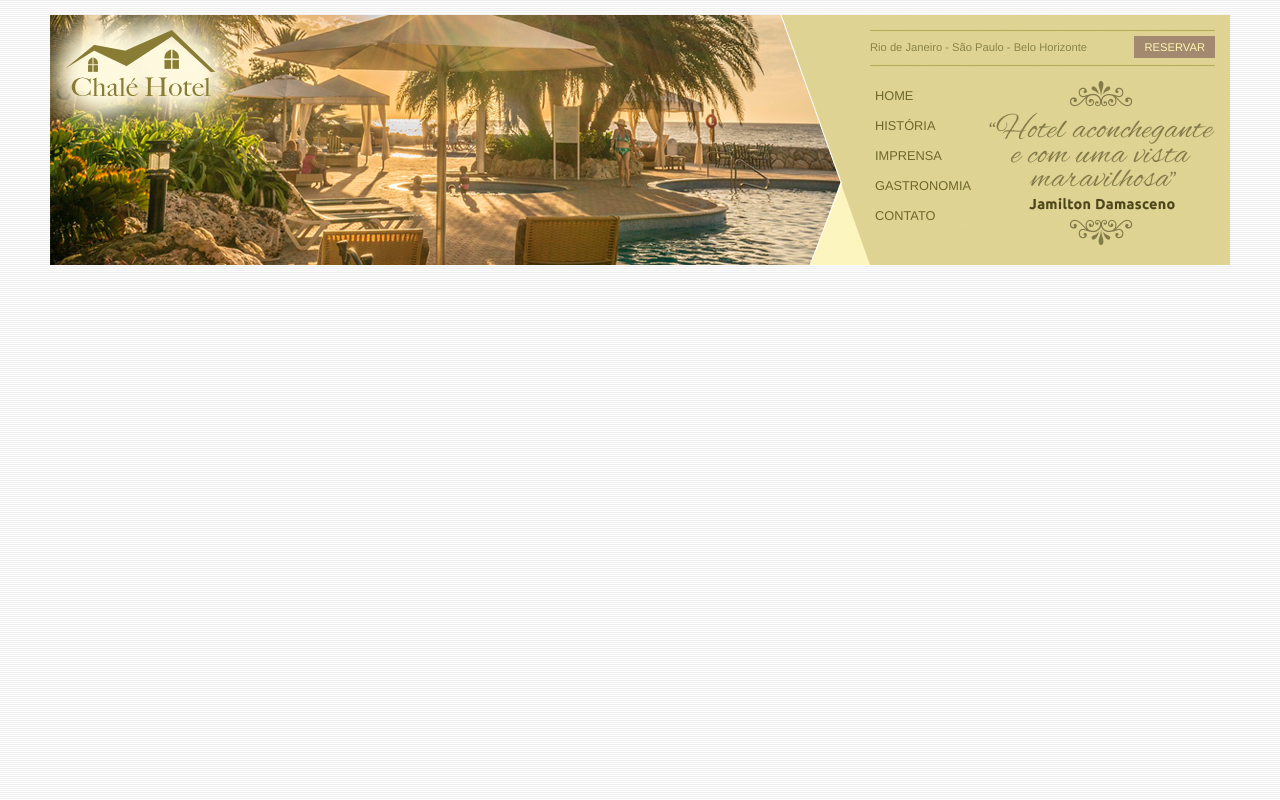
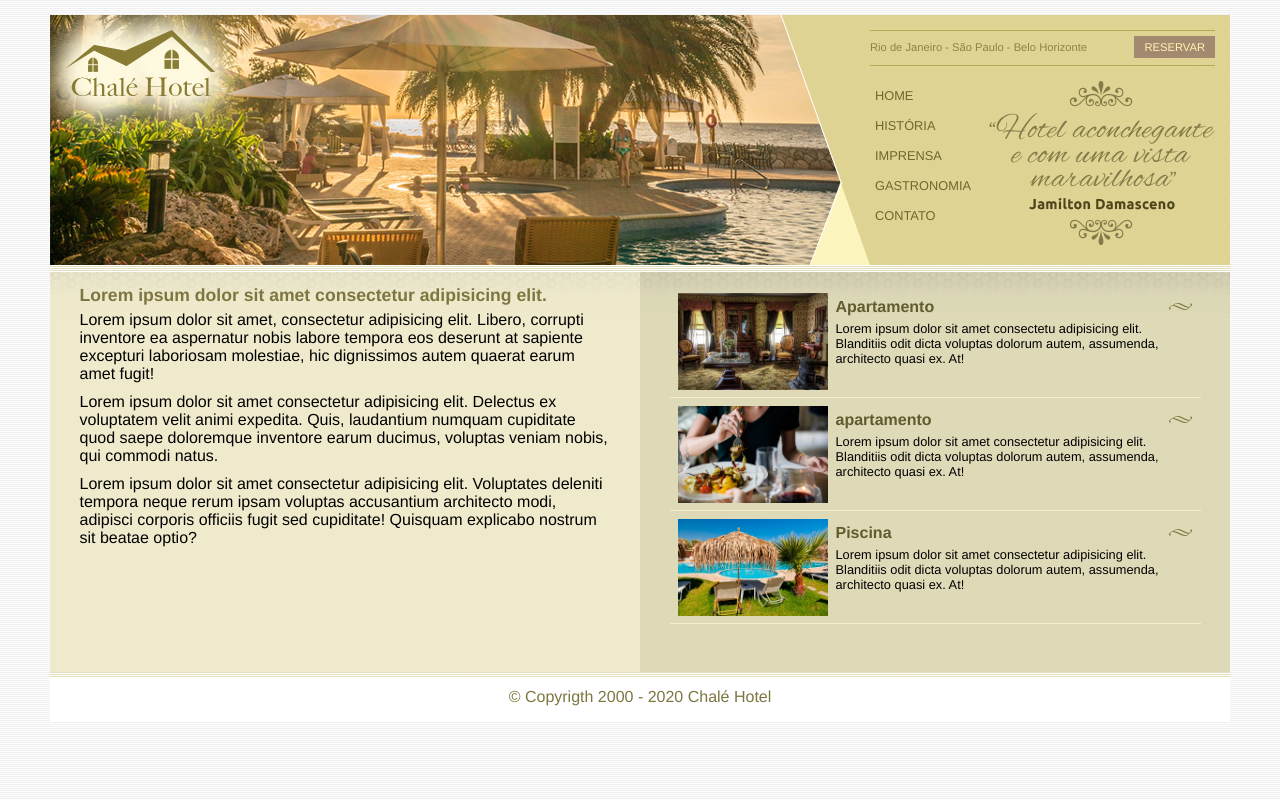
Before and after one commit to rafaelcardosodesouza/chaleHotel, a plain HTML site: page index.html in a window 1280 px wide. Drawn offline with Linux system fonts and the light colour scheme.

Commit message:
finalizado

```diff
--- a/index.html
+++ b/index.html
@@ -30,13 +30,71 @@
                             <li><a href="">GASTRONOMIA</a></li>
                             <li><a href="">CONTATO</a></li>
                         </ul>
-                            <img class="depoimento" src="./resource/img/depoimento.png" alt="">
+                        <img class="depoimento" src="./resource/img/depoimento.png" alt="">
 
                     </div>
                 </div>
             </div>
         </div>
-    </div>
+        <div id="area-principal">
+            <div class="conteudo">
+                <h2>Lorem ipsum dolor sit amet consectetur adipisicing elit.</h2>
+                <p>Lorem ipsum dolor sit amet, consectetur adipisicing elit. Libero, corrupti inventore ea aspernatur
+                    nobis labore tempora eos deserunt at sapiente excepturi laboriosam molestiae, hic dignissimos autem
+                    quaerat earum amet fugit!</p>
+                <p>Lorem ipsum dolor sit amet consectetur adipisicing elit. Delectus ex voluptatem velit animi expedita.
+                    Quis, laudantium numquam cupiditate quod saepe doloremque inventore earum ducimus, voluptas veniam
+                    nobis, qui commodi natus.</p>
+                <p>Lorem ipsum dolor sit amet consectetur adipisicing elit. Voluptates deleniti tempora neque rerum
+                    ipsam voluptas accusantium architecto modi, adipisci corporis officiis fugit sed cupiditate!
+                    Quisquam explicabo nostrum sit beatae optio?</p>
+            </div>
+        </div>
+
+        <div id="area-lateral">
+            <div class="conteudo">
+                <ul id="benificios">
+                    <li>
+                        <a href="">
+                            <img src="./resource/img/apartamento.jpg" width="150px" alt="apartamento">
+                            <h3>Apartamento</h3>
+                            <p>Lorem ipsum dolor sit amet consectetu adipisicing elit. Blanditiis odit dicta
+                            voluptas dolorum autem, assumenda, architecto quasi ex. At!
+                            </p>
+                        </a>
+                    </li>
+                    <li>
+                        <a href="">
+                            <img src="./resource/img/restaurante.jpg" width="150px" alt="apartamento">
+                            <h3>apartamento</h3>
+                            <p>Lorem ipsum dolor sit amet consectetur adipisicing elit. Blanditiis odit dicta
+                            voluptas dolorum autem, assumenda, architecto quasi ex. At!
+                            </p>
+                        </a>
+                    </li>
+                    <li>
+                        <a href="">
+                            <img src="./resource/img/piscina.jpg" width="150px" alt="piscina    ">
+                            <h3>Piscina</h3>
+                            <p>Lorem ipsum dolor sit amet consectetur adipisicing elit. Blanditiis odit dicta
+                            voluptas dolorum autem, assumenda, architecto quasi ex. At!
+                            </p>
+                        </a>
+                    </li>
+
+
+
+
+                </ul>
+
+            </div>
+
+
+
+        </div>
+
+
+        <div id="rodape"><span>&copy; Copyrigth 2000 - 2020 Chalé Hotel</span></div>
 </body>
 
 </html>
--- a/resource/style.css
+++ b/resource/style.css
@@ -10,7 +10,7 @@ body {
     margin: 15px;
 }
 #container{
-    background: #ede9cc;
+    background: #ede9cc url(./img/bg-container.png) top center repeat-y;
     margin: 0 auto;
     min-width: 740px;
     max-width: 1180px;
@@ -103,3 +103,61 @@ ul#navegacao a:hover{
     height: 164px;
     float: right;
 }
+#area-principal{
+    float: left;
+    width: 50%;
+    height: 367px;
+    background: url(../resource/img/bg-area-principal.png) top left repeat-x;
+    padding: 15px 0;
+}
+#area-lateral{
+    float: right;
+    width: 50%;
+    height: 367px;
+    background: url(../resource/img/bg-area-lateral.png) top left repeat-x;
+    padding: 20px 0;
+}
+.conteudo{
+    margin: 0 auto;
+    width: 90%;
+}
+#rodape{
+    clear: both;
+    padding: 16px;
+    background: #fff url(../resource/img/bg-rodape.png) repeat-x top;
+    color: #7d7640;
+    text-align: center;
+}
+h2{
+    color: #7d7640;
+    padding: 5px 0;
+    font-size: 1.1em;
+}
+
+p{
+    font-size: 1em;
+    margin-bottom: 10px;
+}
+#benificios li{
+    padding: 8px;
+    border-bottom: 1px solid #f3efcb;
+    height: 6em;
+}
+#benificios li a img{
+    float: left;
+    margin-right: 8px;
+}
+#benificios li a p{
+    font-size: 0.8em;
+    color: #000
+}
+#benificios li a h3{
+    font-size: 1em;
+    color: #615b2d;
+    padding: 5px 0;
+    background: url(./img/ornamento.png) no-repeat center right;
+}
+#benificios li:hover{
+    background: #f6f3d6;
+    cursor: pointer;
+}
```
